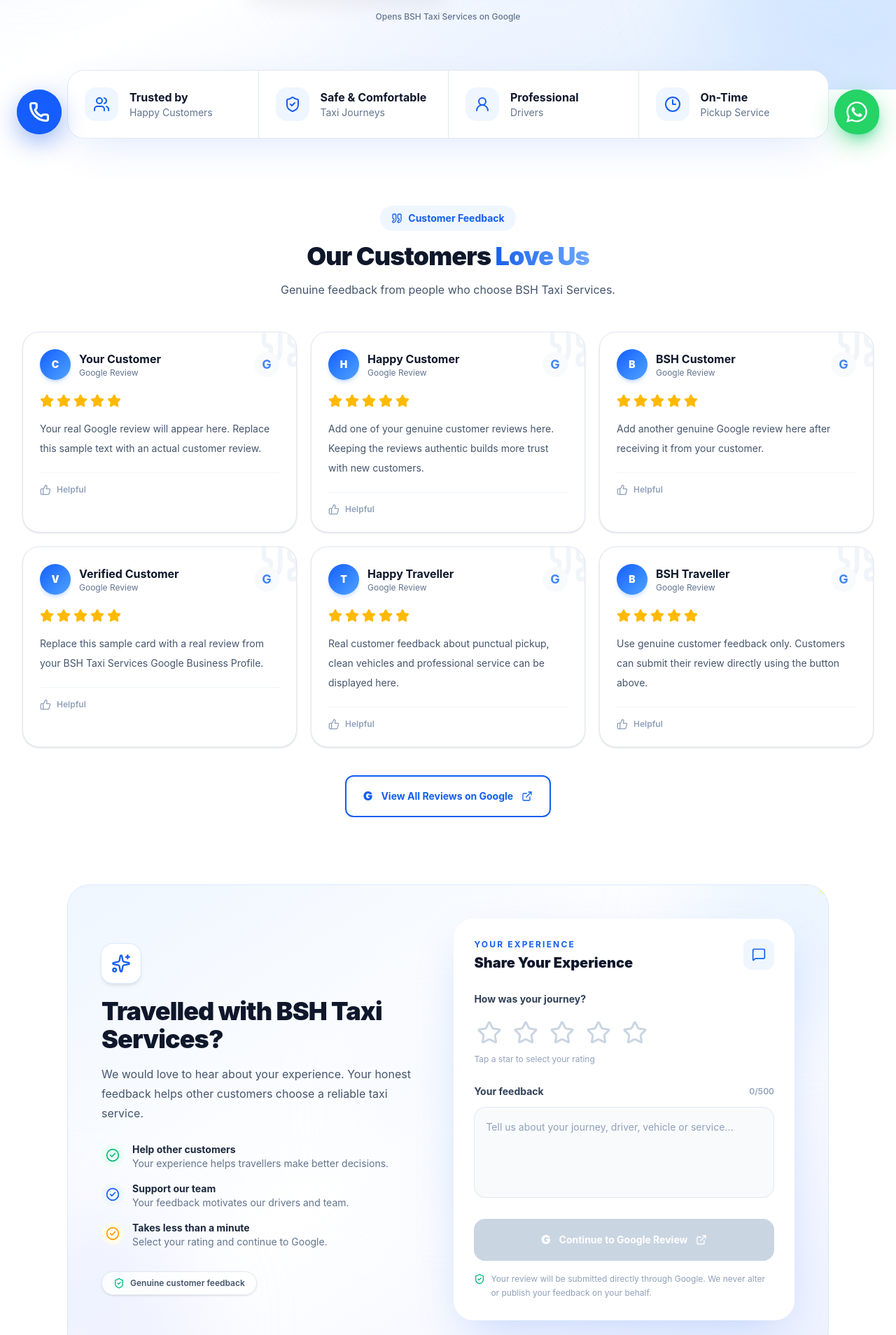
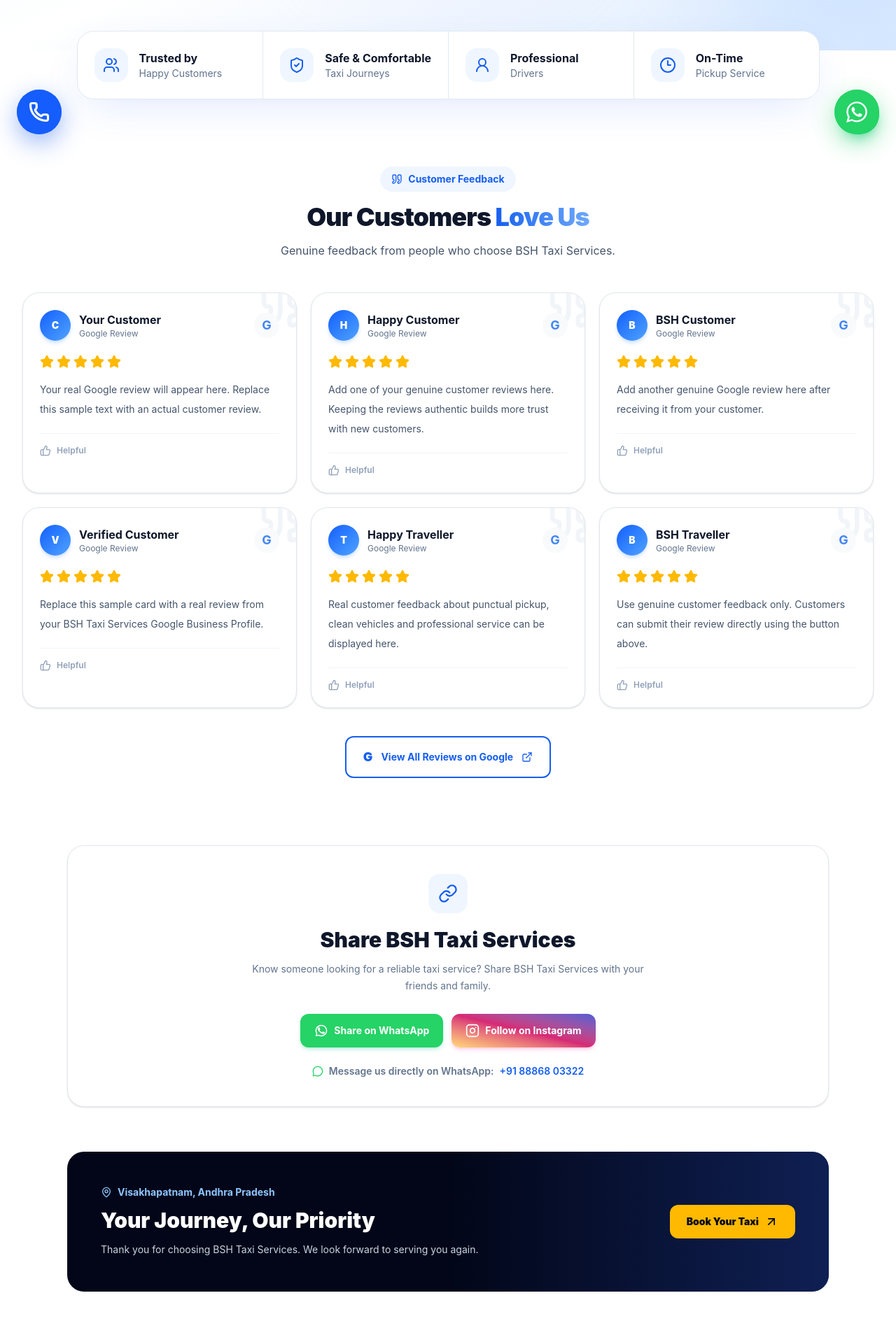
Before and after one commit to sateesh1216/BSH_webpage, a React (Vite) app: page /google-reviews in a window 1280 px wide. Shown: the part 584-2492 px from the top of the page at 70% size. Built offline with nearby package versions, Linux system fonts and the light colour scheme; a web font is replaced by a local one.

Commit message:
update the reviewa

```diff
--- a/src/pages/GoogleReviews.tsx
+++ b/src/pages/GoogleReviews.tsx
@@ -1,12 +1,9 @@
 import { useState } from "react";
 import {
   ArrowUpRight,
-  CheckCircle2,
   ChevronDown,
   ChevronUp,
-  Sparkles,
   ExternalLink,
-  MessageSquare,
   Link as LinkIcon,
   MapPin,
   MessageCircle,
@@ -18,18 +15,10 @@
   Users,
   Clock3,
 } from "lucide-react";
-
+const GOOGLE_REVIEW_ALL_URL= "https://www.google.com/search?q=bsh+Taxi+Services+reviews&oq=bsh+Taxi+Services+reviews&gs_lcrp=EgZjaHJvbWUyBggAEEUYOTIGCAEQRRg8MgYIAhBFGDwyBggDEEUYPNIBCTE2NjA3ajBqNKgCALACAQ&sourceid=chrome&source=chrome.ob&ie=UTF-8#lrd=0x66a27e776ee146a5:0x4829458614ff1859,1,,,,"
 const GOOGLE_REVIEW_URL = "https://g.page/r/CVkY_xSGRSlIEAI/review";
 const INSTAGRAM_URL = "https://www.instagram.com/bshtaxiservices/";
 const WHATSAPP_NUMBER = "918886803322";
-
-const ratingLabels: Record<number, string> = {
-  1: "Very Poor",
-  2: "Poor",
-  3: "Good",
-  4: "Very Good",
-  5: "Excellent",
-};
 
 const reviews = [
   {
@@ -74,7 +63,7 @@
   {
     question: "How can I give a Google review?",
     answer:
-      "Click the Write a Google Review button. It will open BSH Taxi Services on Google, where you can select your star rating and write your experience.",
+      "Click the Write a Google Review button at the top of this page. It will open BSH Taxi Services on Google, where you can select your star rating and write your experience.",
   },
   {
     question: "Do I need a Google account?",
@@ -94,12 +83,7 @@
 ];
 
 export default function GoogleReviews() {
-  const [selectedRating, setSelectedRating] = useState(0);
-  const [reviewText, setReviewText] = useState("");
-  const [isSubmitted, setIsSubmitted] = useState(false);
   const [openFaq, setOpenFaq] = useState<number | null>(0);
-
-  const maxReviewLength = 500;
 
   const currentPageUrl =
     typeof window !== "undefined"
@@ -108,24 +92,6 @@
 
   const shareText =
     "Check out BSH Taxi Services for reliable taxi services in Visakhapatnam.";
-
-  const handleRating = (rating: number) => {
-    setSelectedRating(rating);
-    setIsSubmitted(false);
-  };
-
-  const handleReviewContinue = () => {
-    if (selectedRating === 0) {
-      return;
-    }
-
-    setIsSubmitted(true);
-
-    // Open Google review page after a short delay
-    setTimeout(() => {
-      window.open(GOOGLE_REVIEW_URL, "_blank", "noopener,noreferrer");
-    }, 500);
-  };
 
   const shareWhatsApp = () => {
     const url = `https://wa.me/${WHATSAPP_NUMBER}?text=${encodeURIComponent(
@@ -140,7 +106,18 @@
   };
 
   return (
-    <main className="min-h-screen bg-white pt-14">
+    // NOTE ON THE HEADER/HERO GAP:
+    // The old code used `pt-14` here to push content below a (presumably fixed/sticky)
+    // header. If your header is fixed and its real height isn't exactly 3.5rem (14),
+    // you get either a gap or an overlap. Two ways to fix it properly:
+    //   1) If the header is `position: fixed` / `sticky`, set this padding-top to match
+    //      the header's ACTUAL height exactly (e.g. h-16 header -> pt-16 here).
+    //   2) If the header is in normal document flow (not fixed), remove this padding-top
+    //      entirely — the browser will stack them with zero extra gap.
+    // I've removed the padding here (assuming a normal-flow header). If your header is
+    // fixed/sticky, tell me its height (or paste the header code) and I'll set the exact
+    // pt-* value instead of guessing.
+    <main className="min-h-screen bg-white">
       {/* ================================================================
           HERO
       ================================================================ */}
@@ -221,10 +198,18 @@
       </section>
 
       {/* ================================================================
-          TRUST FEATURES
+          REORDERABLE SECTION GROUP
+          Mobile order:  Reviews -> Trust Features -> Share -> Location/Trust CTA -> FAQ
+          Desktop order: Trust Features -> Reviews -> Share -> Location/Trust CTA -> FAQ
+          (unchanged from before, minus the Write Review section which has
+          been removed). Controlled with Tailwind `order-*` / `md:order-*`.
       ================================================================ */}
-      <section className="relative z-10 mx-auto -mt-7 max-w-6xl px-4 sm:px-6 lg:px-8">
-        <div className="grid overflow-hidden rounded-3xl border border-slate-200 bg-white shadow-[0_20px_60px_-15px_rgba(21,94,239,0.15)] sm:grid-cols-2 lg:grid-cols-4">
+      <div className="flex flex-col">
+        {/* ================================================================
+            TRUST FEATURES  (mobile: 3rd, desktop: 1st)
+        ================================================================ */}
+      <section className="relative z-10 order-3 mx-auto -mt-7 max-w-6xl px-4 sm:px-6 md:order-1 lg:px-8">
+  <div className="grid grid-cols-2 overflow-hidden rounded-3xl border border-slate-200 bg-white shadow-[0_20px_60px_-15px_rgba(21,94,239,0.15)] sm:grid-cols-2 lg:grid-cols-4">
     {[
       {
         icon: Users,
@@ -249,20 +234,33 @@
     ].map((item, index) => {
       const Icon = item.icon;
 
+      // Border logic per breakpoint's column count:
+      //  - mobile/sm (2 cols, 2 rows): left border on col 2, top border on row 2
+      //  - lg (4 cols, 1 row): left border on every item except the first, no top border
+      const isRightCol = index % 2 === 1; // col 2 of 2 at mobile/sm
+      const isSecondRow = index >= 2; // row 2 of 2 at mobile/sm
+      const isFirstLg = index === 0; // col 1 of 4 at lg
+
       return (
         <div
           key={item.title}
-                className={`group flex items-center gap-4 p-6 transition hover:bg-blue-50/40 ${
-                  index !== 0 ? "border-t sm:border-t-0 sm:border-l" : ""
-                }`}
+          className={`group flex flex-col items-center gap-2 p-4 text-center transition hover:bg-blue-50/40 sm:flex-row sm:items-center sm:gap-4 sm:p-6 sm:text-left ${
+            isRightCol ? "border-l border-slate-200" : ""
+          } ${isSecondRow ? "border-t border-slate-200" : ""} ${
+            isFirstLg ? "lg:border-l-0" : "lg:border-l lg:border-t-0"
+          } ${!isRightCol && !isSecondRow ? "" : ""}`}
         >
-                <div className="flex h-12 w-12 shrink-0 items-center justify-center rounded-2xl bg-blue-50 text-[#155EEF] transition group-hover:scale-110 group-hover:bg-[#155EEF] group-hover:text-white">
-                  <Icon className="h-6 w-6" />
+          <div className="flex h-10 w-10 shrink-0 items-center justify-center rounded-2xl bg-blue-50 text-[#155EEF] transition group-hover:scale-110 group-hover:bg-[#155EEF] group-hover:text-white sm:h-12 sm:w-12">
+            <Icon className="h-5 w-5 sm:h-6 sm:w-6" />
           </div>
 
           <div>
-                  <p className="font-bold text-slate-900">{item.title}</p>
-                  <p className="text-sm text-slate-500">{item.text}</p>
+            <p className="text-xs font-bold text-slate-900 sm:text-base">
+              {item.title}
+            </p>
+            <p className="text-[11px] text-slate-500 sm:text-sm">
+              {item.text}
+            </p>
           </div>
         </div>
       );
@@ -271,9 +269,9 @@
 </section>
 
         {/* ================================================================
-          REVIEWS
+            REVIEWS  (mobile: 2nd, desktop: 2nd)
         ================================================================ */}
-      <section className="section-padding">
+        <section className="section-padding order-2 md:order-2">
           <div className="mx-auto max-w-7xl px-4 sm:px-6 lg:px-8">
             <div className="mx-auto mb-12 max-w-2xl text-center">
               <div className="mx-auto mb-4 flex w-fit items-center gap-2 rounded-full bg-blue-50 px-4 py-2 text-sm font-bold text-[#155EEF]">
@@ -319,7 +317,9 @@
                     </div>
 
                     <div className="flex h-9 w-9 items-center justify-center rounded-full bg-slate-50">
-                    <span className="text-lg font-bold text-[#4285F4]">G</span>
+                      <span className="text-lg font-bold text-[#4285F4]">
+                        G
+                      </span>
                     </div>
                   </div>
 
@@ -349,7 +349,7 @@
             {/* Google CTA */}
             <div className="mt-10 text-center">
               <a
-              href={GOOGLE_REVIEW_URL}
+                href={GOOGLE_REVIEW_ALL_URL}
                 target="_blank"
                 rel="noopener noreferrer"
                 className="inline-flex items-center gap-3 rounded-xl border-2 border-[#155EEF] bg-white px-6 py-3.5 text-sm font-bold text-[#155EEF] transition hover:bg-[#155EEF] hover:text-white"
@@ -363,264 +363,9 @@
         </section>
 
         {/* ================================================================
-          WRITE A REVIEW - INTERACTIVE
+            SHARE  (mobile: 4th, desktop: 4th)
         ================================================================ */}
-      <section className="pb-16">
-        <div className="mx-auto max-w-6xl px-4 sm:px-6 lg:px-8">
-          <div className="relative overflow-hidden rounded-[2rem] border border-blue-100 bg-linear-to-br from-[#eff6ff] via-white to-[#eef2ff] p-6 sm:p-8 lg:p-12">
-
-            {/* Background decorations */}
-            <div className="pointer-events-none absolute -right-24 -top-24 h-72 w-72 rounded-full bg-blue-200/30 blur-3xl" />
-            <div className="pointer-events-none absolute -bottom-24 -left-24 h-72 w-72 rounded-full bg-indigo-200/30 blur-3xl" />
-            <div className="pointer-events-none absolute left-1/2 top-1/2 h-64 w-64 -translate-x-1/2 -translate-y-1/2 rounded-full bg-blue-100/20 blur-3xl" />
-
-            <div className="relative grid items-center gap-10 lg:grid-cols-[1fr_1.05fr]">
-
-              {/* LEFT SIDE */}
-              <div>
-                <div className="mb-5 flex h-14 w-14 items-center justify-center rounded-2xl bg-white shadow-md ring-1 ring-blue-100">
-                  <Sparkles className="h-7 w-7 text-[#155EEF]" />
-                </div>
-
-                <h2 className="text-3xl font-black tracking-tight text-slate-900 sm:text-4xl">
-                  Travelled with BSH Taxi Services?
-                </h2>
-
-                <p className="mt-4 max-w-xl text-base leading-7 text-slate-600">
-                  We would love to hear about your experience. Your honest feedback
-                  helps other customers choose a reliable taxi service.
-                </p>
-
-                <div className="mt-7 space-y-4">
-                  <div className="flex items-start gap-3">
-                    <div className="mt-0.5 flex h-8 w-8 shrink-0 items-center justify-center rounded-full bg-emerald-50">
-                      <CheckCircle2 className="h-5 w-5 text-emerald-500" />
-                    </div>
-
-                    <div>
-                      <p className="text-sm font-bold text-slate-800">
-                        Help other customers
-                      </p>
-                      <p className="text-sm text-slate-500">
-                        Your experience helps travellers make better decisions.
-                      </p>
-                    </div>
-                  </div>
-
-                  <div className="flex items-start gap-3">
-                    <div className="mt-0.5 flex h-8 w-8 shrink-0 items-center justify-center rounded-full bg-blue-50">
-                      <CheckCircle2 className="h-5 w-5 text-[#155EEF]" />
-                    </div>
-
-                    <div>
-                      <p className="text-sm font-bold text-slate-800">
-                        Support our team
-                      </p>
-                      <p className="text-sm text-slate-500">
-                        Your feedback motivates our drivers and team.
-                      </p>
-                    </div>
-                  </div>
-
-                  <div className="flex items-start gap-3">
-                    <div className="mt-0.5 flex h-8 w-8 shrink-0 items-center justify-center rounded-full bg-amber-50">
-                      <CheckCircle2 className="h-5 w-5 text-amber-500" />
-                    </div>
-
-                    <div>
-                      <p className="text-sm font-bold text-slate-800">
-                        Takes less than a minute
-                      </p>
-                      <p className="text-sm text-slate-500">
-                        Select your rating and continue to Google.
-                      </p>
-                    </div>
-                  </div>
-                </div>
-
-                <div className="mt-8 inline-flex items-center gap-2 rounded-full border border-slate-200 bg-white/80 px-4 py-2 text-xs font-semibold text-slate-600 shadow-sm backdrop-blur">
-                  <ShieldCheck className="h-4 w-4 text-emerald-500" />
-                  Genuine customer feedback
-                </div>
-              </div>
-
-              {/* RIGHT SIDE - REVIEW CARD */}
-              <div className="rounded-[1.75rem] border border-white bg-white p-5 shadow-[0_25px_70px_-20px_rgba(21,94,239,0.25)] sm:p-7">
-
-                {/* Card Header */}
-                <div className="flex items-start justify-between gap-4">
-                  <div>
-                    <p className="text-xs font-bold uppercase tracking-[0.18em] text-[#155EEF]">
-                      Your Experience
-                    </p>
-                    <h3 className="mt-1 text-xl font-black text-slate-900">
-                      Share Your Experience
-                    </h3>
-                  </div>
-
-                  <div className="flex h-11 w-11 shrink-0 items-center justify-center rounded-xl bg-blue-50">
-                    <MessageSquare className="h-5 w-5 text-[#155EEF]" />
-                  </div>
-                </div>
-
-                {/* Rating */}
-                <div className="mt-7">
-                  <div className="flex items-center justify-between">
-                    <p className="text-sm font-bold text-slate-700">
-                      How was your journey?
-                    </p>
-
-                    {selectedRating > 0 && (
-                      <span className="text-sm font-bold text-[#155EEF]">
-                        {ratingLabels[selectedRating]}
-                      </span>
-                    )}
-                  </div>
-
-                  {/* Stars */}
-                  <div className="mt-4 flex items-center gap-2">
-                    {[1, 2, 3, 4, 5].map((rating) => {
-                      const active = rating <= selectedRating;
-
-                      return (
-                        <button
-                          key={rating}
-                          type="button"
-                          onClick={() => handleRating(rating)}
-                          aria-label={`Give ${rating} star${rating > 1 ? "s" : ""}`}
-                          className="group rounded-xl p-1 transition hover:scale-110 focus:outline-none focus:ring-2 focus:ring-blue-300"
-                        >
-                          <Star
-                            className={`h-9 w-9 transition-all ${
-                              active
-                                ? "fill-amber-400 text-amber-400 drop-shadow-sm"
-                                : "text-slate-300 group-hover:text-amber-300"
-                            }`}
-                          />
-                        </button>
-                      );
-                    })}
-                  </div>
-
-                  {selectedRating === 0 && (
-                    <p className="mt-2 text-xs text-slate-400">
-                      Tap a star to select your rating
-                    </p>
-                  )}
-                </div>
-
-                {/* Review Input */}
-                <div className="mt-7">
-                  <div className="flex items-center justify-between">
-                    <label
-                      htmlFor="review-message"
-                      className="text-sm font-bold text-slate-700"
-                    >
-                      Your feedback
-                    </label>
-
-                    <span
-                      className={`text-xs font-semibold ${
-                        reviewText.length >= maxReviewLength
-                          ? "text-red-500"
-                          : "text-slate-400"
-                      }`}
-                    >
-                      {reviewText.length}/{maxReviewLength}
-                    </span>
-                  </div>
-
-                  <textarea
-                    id="review-message"
-                    value={reviewText}
-                    onChange={(e) =>
-                      setReviewText(e.target.value.slice(0, maxReviewLength))
-                    }
-                    placeholder="Tell us about your journey, driver, vehicle or service..."
-                    rows={4}
-                    className="mt-3 w-full resize-none rounded-2xl border border-slate-200 bg-slate-50 px-4 py-4 text-sm leading-6 text-slate-800 outline-none transition placeholder:text-slate-400 focus:border-[#155EEF] focus:bg-white focus:ring-4 focus:ring-blue-500/10"
-                  />
-                </div>
-
-                {/* Live Preview */}
-                {selectedRating > 0 && (
-                  <div className="mt-5 rounded-2xl border border-blue-100 bg-blue-50/60 p-4">
-                    <div className="flex items-center gap-3">
-                      <div className="flex h-10 w-10 items-center justify-center rounded-full bg-white text-sm font-black text-[#155EEF] shadow-sm">
-                        You
-                      </div>
-
-                      <div>
-                        <p className="text-sm font-bold text-slate-800">
-                          Your Rating
-                        </p>
-
-                        <div className="mt-0.5 flex items-center gap-1">
-                          {[1, 2, 3, 4, 5].map((star) => (
-                            <Star
-                              key={star}
-                              className={`h-4 w-4 ${
-                                star <= selectedRating
-                                  ? "fill-amber-400 text-amber-400"
-                                  : "text-slate-300"
-                              }`}
-                            />
-                          ))}
-                        </div>
-                      </div>
-                    </div>
-
-                    {reviewText.trim() && (
-                      <p className="mt-3 text-sm leading-6 text-slate-600">
-                        &ldquo;{reviewText}&rdquo;
-                      </p>
-                    )}
-                  </div>
-                )}
-
-                {/* Submit */}
-                <button
-                  type="button"
-                  onClick={handleReviewContinue}
-                  disabled={selectedRating === 0}
-                  className={`mt-6 inline-flex w-full items-center justify-center gap-3 rounded-2xl px-5 py-4 text-sm font-bold text-white shadow-lg transition ${
-                    selectedRating === 0
-                      ? "cursor-not-allowed bg-slate-300 shadow-none"
-                      : "bg-linear-to-r from-[#155EEF] to-[#0a3fc4] shadow-blue-500/20 hover:-translate-y-0.5 hover:shadow-xl hover:shadow-blue-500/30"
-                  }`}
-                >
-                  {isSubmitted ? (
-                    <>
-                      <CheckCircle2 className="h-5 w-5" />
-                      Opening Google...
-                    </>
-                  ) : (
-                    <>
-                      <span className="text-lg font-black">G</span>
-                      Continue to Google Review
-                      <ExternalLink className="h-4 w-4" />
-                    </>
-                  )}
-                </button>
-
-                {/* Helper */}
-                <div className="mt-4 flex items-start gap-2">
-                  <ShieldCheck className="mt-0.5 h-4 w-4 shrink-0 text-emerald-500" />
-                  <p className="text-xs leading-5 text-slate-400">
-                    Your review will be submitted directly through Google.
-                    We never alter or publish your feedback on your behalf.
-                  </p>
-                </div>
-              </div>
-            </div>
-          </div>
-        </div>
-      </section>
-
-      {/* ================================================================
-          SHARE
-      ================================================================ */}
-      <section className="pb-16">
+        <section className="order-4 pb-16 md:order-4">
           <div className="mx-auto max-w-6xl px-4 sm:px-6 lg:px-8">
             <div className="rounded-3xl border border-slate-200 bg-white p-8 text-center shadow-sm sm:p-10">
               <div className="mx-auto flex h-14 w-14 items-center justify-center rounded-2xl bg-blue-50 text-[#155EEF]">
@@ -696,9 +441,9 @@
         </section>
 
         {/* ================================================================
-          LOCATION / TRUST CTA
+            LOCATION / TRUST CTA  (mobile: 5th, desktop: 5th)
         ================================================================ */}
-      <section className="pb-16">
+        <section className="order-5 pb-16 md:order-5">
           <div className="mx-auto max-w-6xl px-4 sm:px-6 lg:px-8">
             <div className="relative overflow-hidden rounded-3xl bg-slate-950 p-8 text-white sm:p-10 lg:p-12">
               <div className="absolute right-0 top-0 h-full w-1/2 bg-linear-to-l from-blue-900/50 to-transparent" />
@@ -733,9 +478,9 @@
         </section>
 
         {/* ================================================================
-          FAQ
+            FAQ  (mobile: 6th, desktop: 6th)
         ================================================================ */}
-      <section className="section-padding bg-slate-50">
+        <section className="section-padding order-6 bg-slate-50 md:order-6">
           <div className="mx-auto max-w-4xl px-4 sm:px-6 lg:px-8">
             <div className="mb-10 text-center">
               <h2 className="text-3xl font-black text-slate-900">
@@ -786,9 +531,12 @@
             </div>
           </div>
         </section>
+      </div>
 
       {/* ================================================================
           FLOATING WHATSAPP BUTTON
+          (position: fixed — always overlays the page regardless of source
+          order, so `order-*` doesn't apply/matter here)
       ================================================================ */}
       <a
         href={`https://wa.me/${WHATSAPP_NUMBER}?text=${encodeURIComponent(
```
Lines whose indentation alone changed are shown as unchanged.
